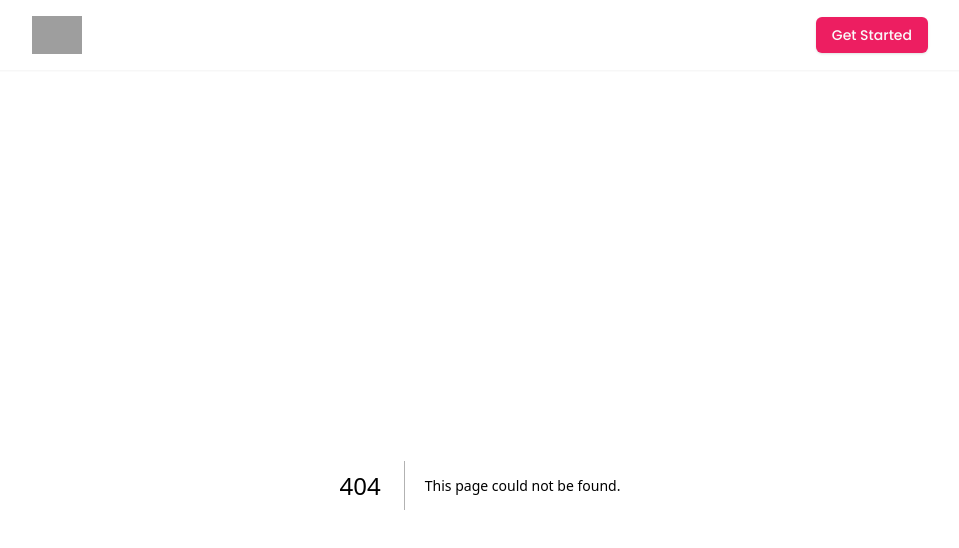
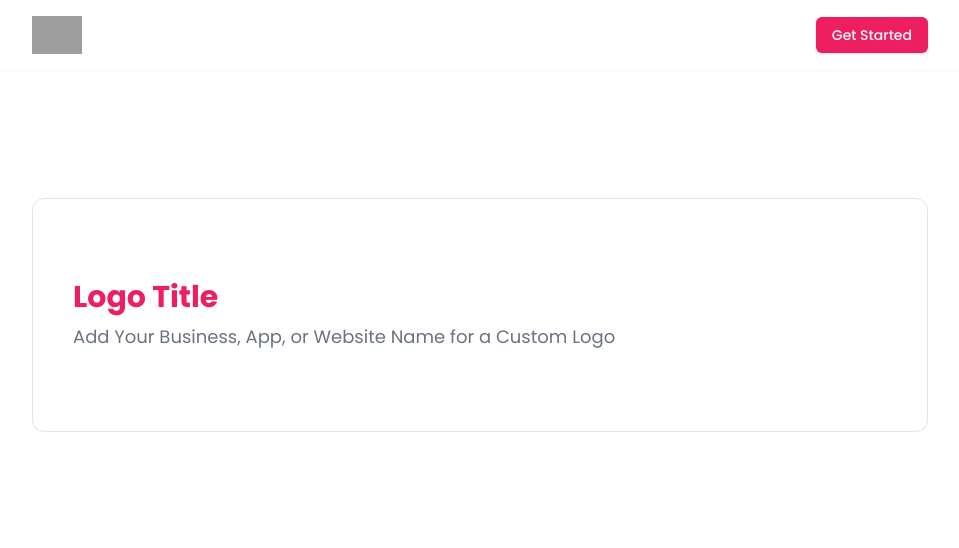
Before and after one commit to khwahish1509/AiLogo, a Next.js app in the folder ai-logo/: page /create in a window 1280 px wide. Before the commit this address had no page. Shown: the top 548 px of the page, without its empty margins (160-1119 px from the left). Built offline with nearby package versions, Linux system fonts and the light colour scheme; grey boxes are pictures that could not be loaded.

Commit message:
making create page

```diff
--- a/ai-logo/app/_components/Hero.jsx
+++ b/ai-logo/app/_components/Hero.jsx
@@ -1,9 +1,12 @@
-import React from 'react'
+"use client"
+import React, {useState} from 'react'
 import Lookup from '../_data/Lookup'
 import { Button } from '@/components/ui/button'
+import Link from 'next/link';
 
 
 function Hero() {
+  const [logoTitle, setLogoTitle] = useState();
   return (
     <div className='flex items-center mt-24 flex-col gap-5'>
       <h2 className='text-primary text-5xl text-center font-bold'>{Lookup.HeroHeading}</h2>
@@ -12,13 +15,16 @@ function Hero() {
 
       <div className='flex gap-6 w-full max-w-2xl mt-10'>
         <input
-        className='p-3 border rounded-md w-full shadow-md'
-        placeholder={Lookup.InputTitlePlaceholder}
-        type="text"
+          className='p-3 border rounded-md w-full shadow-md'
+          placeholder={Lookup.InputTitlePlaceholder}
+          onChange={(event)=>setLogoTitle(event?.target.value)}
         />
-        <Button className='w-full p-6'>
-          Get Started
-        </Button>
+        <Link href={'/create?title='+logoTitle}>
+          <Button className='w-full p-6'>
+            Get Started
+          </Button>
+        </Link>
+
       </div>
     </div>
   )
--- a/ai-logo/app/_data/Lookup.jsx
+++ b/ai-logo/app/_data/Lookup.jsx
@@ -2,5 +2,15 @@ export default {
     HeroHeading: 'Design Your Brand with AI',
     HeroSubheading: 'Effortlessly Create Stunning Logos for Your Business, App, or Website',
     HeroDesc: 'Unleash creativity and craft professional, one-of-a-kind logos in minutes!',
-    InputTitlePlaceholder:'Enter your logo name'
+    InputTitlePlaceholder:'Enter your logo name',
+    LogoTitle: 'Logo Title',
+    LogoTitleDesc: 'Add Your Business, App, or Website Name for a Custom Logo',
+    LogoDescTitle: 'Describe Your Logo Vision',
+    LogoDescDesc: 'Share your ideas, themes, or inspirations to create',
+    LogoIdeaTitle: 'Select Your Design Idea',
+    LogoIdeaDesc: 'Choose a design style that aligns with your vision',
+    LogoDesignTitle: 'Choose Your Logo Style',
+    LogoDesignDesc: 'Select the type of logo design that best represent',
+    LogoColorPaletteTitle: 'Choose Your Color Palette',
+    LogoColorPaletteDesc: 'Pick the colors that reflect your brands per',
 }
--- /dev/null
+++ b/ai-logo/app/create/_component/HeadingDescription.jsx
@@ -0,0 +1,12 @@
+import React from 'react'
+
+function HeadingDescription({title, description}) {
+  return (
+    <div>
+        <h2 className='font-bold text-3xl text-primary'>{title}</h2>
+        <p className='text-lg text-gray-500 mt-2'>{description}</p>
+    </div>
+  )
+}
+
+export default HeadingDescription
--- /dev/null
+++ b/ai-logo/app/create/_component/LogoTitle.jsx
@@ -0,0 +1,14 @@
+import React from 'react'
+import HeadingDescription from './HeadingDescription'
+import Lookup from '@/app/_data/Lookup'
+
+function LogoTitle() {
+  return (
+    <div className='my-10'>
+        <HeadingDescription title={Lookup?.LogoTitle}
+        description={Lookup.LogoTitleDesc}/>
+    </div>
+  )
+}
+
+export default LogoTitle
--- /dev/null
+++ b/ai-logo/app/create/page.jsx
@@ -0,0 +1,12 @@
+import React from 'react'
+import LogoTitle from './_component/LogoTitle'
+
+function CreateLogo() {
+  return (
+    <div className='mt-28 p-10 border rounded-xl 2xl:mx-72'>
+        <LogoTitle/>
+    </div>
+  )
+}
+
+export default CreateLogo
```
